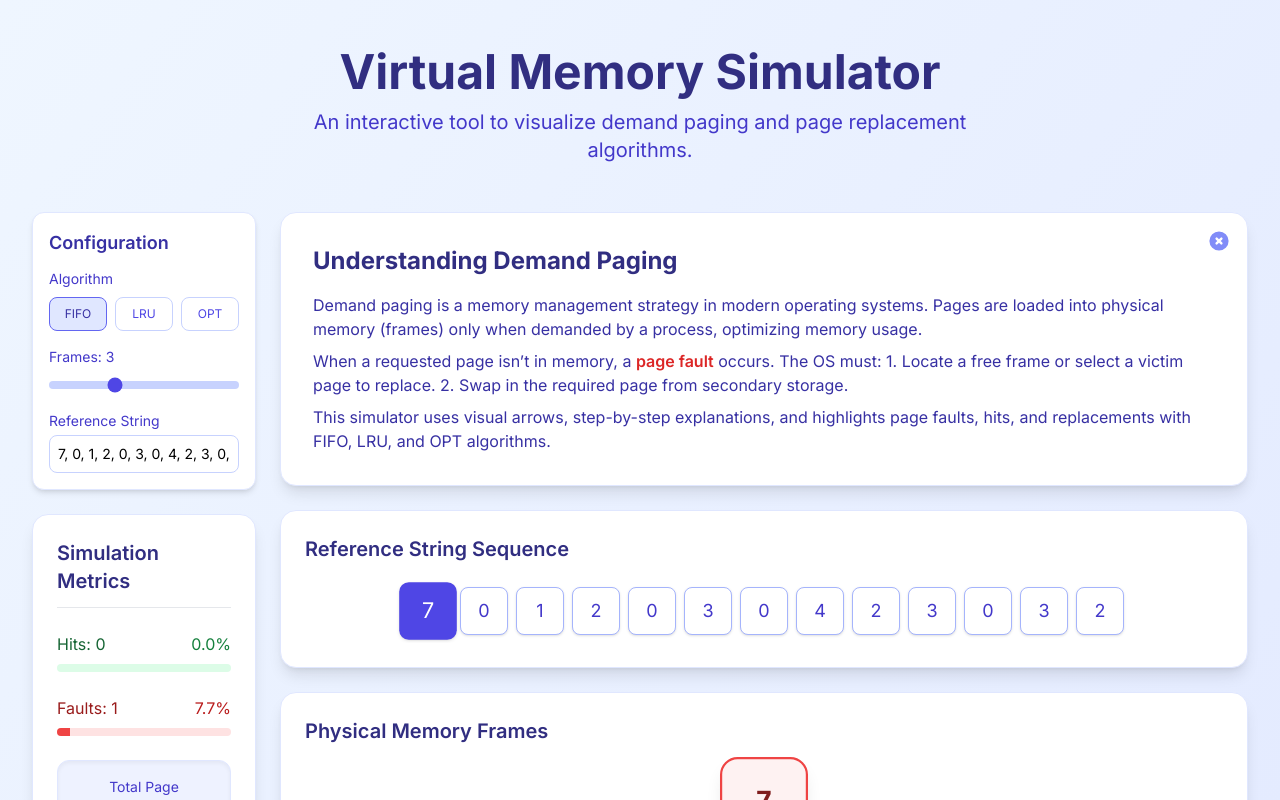
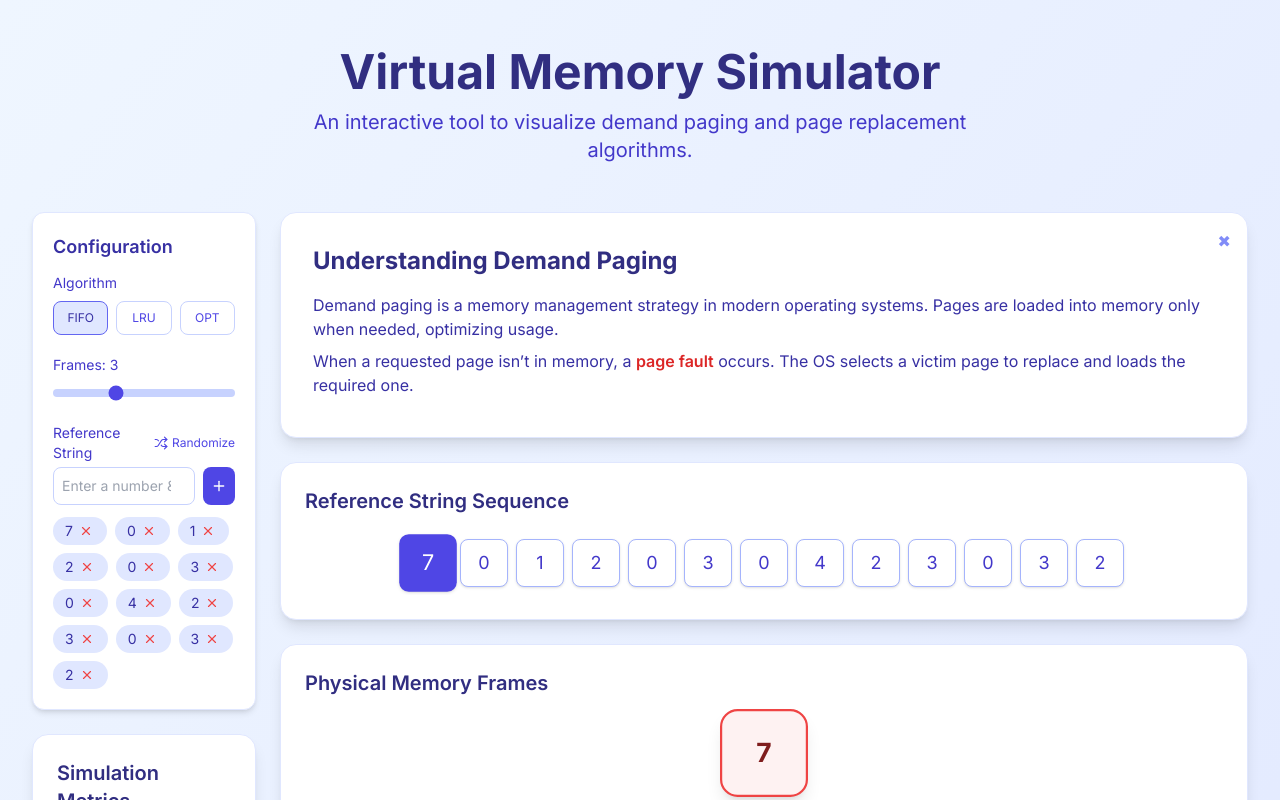
Before and after one commit to A-b-h-i-n-a-v-1-9/Virtual_Memory_Simulator_OSDS, a React (Vite) app: page / in a window 1280 px wide. Shown: the top 800 px of the page. Built offline with nearby package versions, Linux system fonts and the light colour scheme; the HTML template or start-up script is replaced by a standard one.

Commit message:
randomizer and numbers edit added

```diff
--- a/package.json
+++ b/package.json
@@ -7,10 +7,13 @@
     "dev": "vite",
     "build": "tsc -b && vite build",
     "lint": "eslint .",
-    "preview": "vite preview"
+    "preview": "vite preview",
+    "predeploy": "npm run build",
+    "deploy": "gh-pages -d dist"
   },
   "dependencies": {
     "framer-motion": "^12.23.12",
+    "lucide-react": "^0.545.0",
     "react": "^19.1.1",
     "react-dom": "^19.1.1",
     "react-tooltip": "^5.29.1"
@@ -24,6 +27,7 @@
     "eslint": "^9.33.0",
     "eslint-plugin-react-hooks": "^5.2.0",
     "eslint-plugin-react-refresh": "^0.4.20",
+    "gh-pages": "^6.3.0",
     "globals": "^16.3.0",
     "postcss": "^8.4.38",
     "tailwindcss": "^3.4.1",
--- a/src/App.tsx
+++ b/src/App.tsx
@@ -64,13 +64,13 @@ export default function App() {
     setIsAutoPlaying(!isAutoPlaying);
   };
 
-  // Fix auto-play with useEffect
+  // ✅ Fixed type for interval
   useEffect(() => {
-    let interval: NodeJS.Timeout;
+    let interval: ReturnType<typeof setInterval>;
     if (isAutoPlaying && index < steps.length - 1) {
       interval = setInterval(() => {
         setIndex((prev) => (prev < steps.length - 1 ? prev + 1 : prev));
-      }, 1000); // 1 second per step
+      }, 1000);
     }
     return () => clearInterval(interval);
   }, [isAutoPlaying, index, steps.length]);
@@ -84,7 +84,7 @@ export default function App() {
         </header>
 
         <div className="grid grid-cols-1 lg:grid-cols-5 gap-6">
-          {/* Sidebar - Configuration and Stats */}
+          {/* Sidebar */}
           <div className="lg:col-span-1 space-y-6">
             <AlgorithmSelector
               algorithm={algorithm}
@@ -97,7 +97,7 @@ export default function App() {
             <Stats hits={hitsSoFar} faults={faultsSoFar} total={referenceString.length} />
           </div>
 
-          {/* Main Content - Visualization and Controls */}
+          {/* Main */}
           <div className="lg:col-span-4 space-y-6">
             {showIntro && (
               <div className="bg-white rounded-2xl shadow-lg border border-indigo-100 p-6 lg:p-8 relative overflow-hidden">
@@ -105,14 +105,11 @@ export default function App() {
                   onClick={() => setShowIntro(false)}
                   className="absolute top-4 right-4 text-indigo-400 hover:text-indigo-600 transition-colors"
                 >
-                  <svg xmlns="http://www.w3.org/2000/svg" className="h-6 w-6" viewBox="0 0 20 20" fill="currentColor">
-                    <path fillRule="evenodd" d="M10 18a8 8 0 100-16 8 8 0 000 16zM8.707 7.293a1 1 0 00-1.414 1.414L8.586 10l-1.293 1.293a1 1 0 101.414 1.414L10 11.414l1.293 1.293a1 1 0 001.414-1.414L11.414 10l1.293-1.293a1 1 0 00-1.414-1.414L10 8.586 8.707 7.293z" clipRule="evenodd" />
-                  </svg>
+                  ✖
                 </button>
                 <h2 className="text-2xl font-bold mb-4 text-indigo-900">Understanding Demand Paging</h2>
-                <p className="mb-2 text-indigo-800">Demand paging is a memory management strategy in modern operating systems. Pages are loaded into physical memory (frames) only when demanded by a process, optimizing memory usage.</p>
-                <p className="mb-2 text-indigo-800">When a requested page isn’t in memory, a <span className="font-semibold text-red-600">page fault</span> occurs. The OS must: 1. Locate a free frame or select a victim page to replace. 2. Swap in the required page from secondary storage.</p>
-                <p className="text-indigo-800">This simulator uses visual arrows, step-by-step explanations, and highlights page faults, hits, and replacements with FIFO, LRU, and OPT algorithms.</p>
+                <p className="mb-2 text-indigo-800">Demand paging is a memory management strategy in modern operating systems. Pages are loaded into memory only when needed, optimizing usage.</p>
+                <p className="mb-2 text-indigo-800">When a requested page isn’t in memory, a <span className="font-semibold text-red-600">page fault</span> occurs. The OS selects a victim page to replace and loads the required one.</p>
               </div>
             )}
 
@@ -123,7 +120,12 @@ export default function App() {
 
             <div className="bg-white rounded-2xl shadow-lg border border-indigo-100 p-6">
               <h3 className="text-xl font-semibold mb-4 text-indigo-900">Physical Memory Frames</h3>
-              <FrameView frames={currentStep.frames} current={currentStep.page} fault={currentStep.fault} replacedPage={currentStep.replacedPage} />
+              <FrameView
+                frames={currentStep.frames}
+                current={currentStep.page}
+                fault={currentStep.fault}
+                replacedPage={currentStep.replacedPage}
+              />
             </div>
 
             <ExplanationBox
@@ -161,9 +163,6 @@ export default function App() {
               className="mt-3 text-indigo-700 hover:text-indigo-900 font-semibold inline-flex items-center transition-colors"
             >
               Reopen Introduction
-              <svg xmlns="http://www.w3.org/2000/svg" className="h-5 w-5 ml-2" viewBox="0 0 20 20" fill="currentColor">
-                <path fillRule="evenodd" d="M18 10a8 8 0 11-16 0 8 8 0 0116 0zm-8-3a1 1 0 00-.867.5 1 1 0 11-1.731-1A3 3 0 0113 8a3.001 3.001 0 01-2 2.83V11a1 1 0 11-2 0v-1a1 1 0 011-1 1 1 0 100-2zm0 8a1 1 0 100-2 1 1 0 000 2z" clipRule="evenodd" />
-              </svg>
             </button>
           )}
         </footer>
--- a/src/components/AlgorithmSelector.tsx
+++ b/src/components/AlgorithmSelector.tsx
@@ -1,4 +1,6 @@
-// components/AlgorithmSelector.tsx (Compact version)
+import { useState } from "react";
+import { Plus, X, Shuffle } from "lucide-react";
+
 interface AlgorithmSelectorProps {
   algorithm: string;
   onAlgorithmChange: (algorithm: string) => void;
@@ -16,36 +18,60 @@ export default function AlgorithmSelector({
   referenceString,
   onReferenceStringChange
 }: AlgorithmSelectorProps) {
+  const [inputValue, setInputValue] = useState("");
+
   const algorithms = [
     { id: "FIFO", name: "FIFO", description: "Evicts oldest page" },
     { id: "LRU", name: "LRU", description: "Evicts least recently used" },
     { id: "OPT", name: "OPT", description: "Optimal (theoretical)" }
   ];
 
-  const handleRefStringInput = (e: React.ChangeEvent<HTMLInputElement>) => {
-    const value = e.target.value;
-    const newRefString = value.split(',').map(num => parseInt(num.trim(), 10)).filter(num => !isNaN(num) && num >= 0);
-    if (newRefString.length > 0 && newRefString.length <= 20) {
-      onReferenceStringChange(newRefString);
+  const handleAddNumber = () => {
+    const num = parseInt(inputValue.trim(), 10);
+    if (isNaN(num) || num < 0) return; // only positive integers
+
+    const newList = [...referenceString, num].slice(0, 20); // limit to 20 numbers
+    onReferenceStringChange(newList);
+    setInputValue("");
+  };
+
+  const handleRemove = (index: number) => {
+    const updated = referenceString.filter((_, i) => i !== index);
+    onReferenceStringChange(updated.length > 0 ? updated : []); // prevent crash
+  };
+
+  const handleKeyPress = (e: React.KeyboardEvent<HTMLInputElement>) => {
+    if (e.key === "Enter") {
+      e.preventDefault();
+      handleAddNumber();
     }
   };
 
+  const handleRandomize = () => {
+    const randomArray = Array.from(
+      { length: 10 },
+      () => Math.floor(Math.random() * 10)
+    );
+    onReferenceStringChange(randomArray);
+  };
+
   return (
-    <div className="bg-white p-4 rounded-xl shadow-md border border-indigo-100">
+    <div className="bg-white p-5 rounded-xl shadow-md border border-indigo-100">
       <h2 className="text-lg font-semibold mb-3 text-indigo-800">Configuration</h2>
 
-      <div className="space-y-4">
+      <div className="space-y-5">
+        {/* Algorithm Selection */}
         <div>
           <h3 className="text-sm font-medium mb-2 text-indigo-700">Algorithm</h3>
           <div className="grid grid-cols-3 gap-2">
-            {algorithms.map(algo => (
+            {algorithms.map((algo) => (
               <button
                 key={algo.id}
                 onClick={() => onAlgorithmChange(algo.id)}
                 className={`p-2 text-xs rounded-lg border transition-colors ${
                   algorithm === algo.id
-                    ? 'bg-indigo-100 border-indigo-500 text-indigo-800 font-medium'
-                    : 'bg-white border-indigo-200 text-indigo-600 hover:bg-indigo-50'
+                    ? "bg-indigo-100 border-indigo-500 text-indigo-800 font-medium"
+                    : "bg-white border-indigo-200 text-indigo-600 hover:bg-indigo-50"
                 }`}
                 title={algo.description}
               >
@@ -55,9 +81,12 @@ export default function AlgorithmSelector({
           </div>
         </div>
 
+        {/* Frame Count Slider */}
         <div>
           <div className="flex justify-between items-center mb-1">
-            <h3 className="text-sm font-medium text-indigo-700">Frames: {frameCount}</h3>
+            <h3 className="text-sm font-medium text-indigo-700">
+              Frames: {frameCount}
+            </h3>
           </div>
           <input
             type="range"
@@ -69,15 +98,61 @@ export default function AlgorithmSelector({
           />
         </div>
 
+        {/* Reference String Input */}
         <div>
-          <h3 className="text-sm font-medium mb-1 text-indigo-700">Reference String</h3>
-          <input
-            type="text"
-            value={referenceString.join(', ')}
-            onChange={handleRefStringInput}
-            className="w-full p-2 text-sm border border-indigo-200 rounded-lg focus:ring-1 focus:ring-indigo-500 focus:border-indigo-500"
-            placeholder="e.g., 7, 0, 1, 2, 0, 3"
-          />
+          <div className="flex justify-between items-center mb-1">
+            <h3 className="text-sm font-medium text-indigo-700">
+              Reference String
+            </h3>
+            <button
+              onClick={handleRandomize}
+              className="flex items-center gap-1 text-xs text-indigo-600 hover:text-indigo-800 transition-colors"
+              title="Generate random sequence"
+            >
+              <Shuffle size={14} /> Randomize
+            </button>
+          </div>
+
+          <div className="flex gap-2">
+            <input
+              type="number"
+              value={inputValue}
+              onChange={(e) => setInputValue(e.target.value)}
+              onKeyDown={handleKeyPress}
+              className="w-full p-2 text-sm border border-indigo-200 rounded-lg focus:ring-1 focus:ring-indigo-500 focus:border-indigo-500"
+              placeholder="Enter a number & press Enter"
+            />
+            <button
+              onClick={handleAddNumber}
+              className="p-2 bg-indigo-600 text-white rounded-lg hover:bg-indigo-700 flex items-center justify-center"
+              title="Add number"
+            >
+              <Plus size={16} />
+            </button>
+          </div>
+
+          {/* Display added numbers */}
+          <div className="flex flex-wrap gap-2 mt-3">
+            {referenceString.length > 0 ? (
+              referenceString.map((num, index) => (
+                <span
+                  key={index}
+                  className="px-3 py-1 bg-indigo-100 text-indigo-800 rounded-full text-sm flex items-center gap-1"
+                >
+                  {num}
+                  <button
+                    onClick={() => handleRemove(index)}
+                    className="text-red-500 hover:text-red-700 rounded-full p-0.5 transition-colors"
+                    title="Remove number"
+                  >
+                    <X size={14} />
+                  </button>
+                </span>
+              ))
+            ) : (
+              <p className="text-xs text-gray-400 italic">No numbers added yet</p>
+            )}
+          </div>
         </div>
       </div>
     </div>
--- a/src/utils/algorithms.ts
+++ b/src/utils/algorithms.ts
@@ -1,138 +1,141 @@
-// utils/algorithms.ts
-export type Step = {
+export interface Step {
   frames: number[];
   page: number;
   fault: boolean;
   explanation: string;
-};
+  replacedPage?: number; // 👈 add this line
+}
 
+
+// FIFO
 export function simulateFIFO(refs: number[], frameCount: number): Step[] {
+  const frames: number[] = [];
   const steps: Step[] = [];
-    const frames: number[] = [];
   const queue: number[] = [];
 
-    for (let page of refs) {
+  refs.forEach(page => {
     let fault = false;
-        let explanation = "";
+    let replaced: number | undefined;
 
     if (!frames.includes(page)) {
       fault = true;
       if (frames.length < frameCount) {
         frames.push(page);
+      } else {
+        replaced = queue.shift();
+        if (replaced !== undefined) {
+          const idx = frames.indexOf(replaced);
+          frames[idx] = page;
+        }
+      }
       queue.push(page);
-                explanation = `Page ${page} not in memory → loaded into empty frame.`;
-            } else {
-                const victim = queue.shift()!;
-                const idx = frames.indexOf(victim);
-                frames[idx] = page;
-                queue.push(page);
-                explanation = `Page ${page} not in memory → replaced oldest page ${victim} (FIFO).`;
-            }
-        } else {
-            explanation = `Page ${page} is already in memory → no page fault.`;
     }
 
-        steps.push({ frames: [...frames], page, fault, explanation });
-    }
+    steps.push({
+      frames: [...frames],
+      page,
+      fault,
+      explanation: fault
+        ? replaced !== undefined
+          ? `Page ${page} caused a fault. Replaced ${replaced} (FIFO).`
+          : `Page ${page} caused a fault and was loaded.`
+        : `Page ${page} was a hit.`,
+      replacedPage: replaced,
+    });
+  });
+
   return steps;
 }
 
+// LRU
 export function simulateLRU(refs: number[], frameCount: number): Step[] {
+  const frames: number[] = [];
   const steps: Step[] = [];
-    const frames: number[] = [];
-    const recentlyUsed: number[] = [];
+  const recent: Map<number, number> = new Map();
 
-    for (let page of refs) {
+  refs.forEach((page, i) => {
     let fault = false;
-        let explanation = "";
-
-        // Update recently used list
-        const pageIndex = recentlyUsed.indexOf(page);
-        if (pageIndex > -1) {
-            recentlyUsed.splice(pageIndex, 1);
-        }
-        recentlyUsed.push(page);
+    let replaced: number | undefined;
 
     if (!frames.includes(page)) {
       fault = true;
       if (frames.length < frameCount) {
         frames.push(page);
-                explanation = `Page ${page} not in memory → loaded into empty frame.`;
       } else {
-                // Find least recently used page (first in the recentlyUsed list that's in frames)
-                let victim = -1;
-                for (let i = 0; i < recentlyUsed.length; i++) {
-                    if (frames.includes(recentlyUsed[i])) {
-                        victim = recentlyUsed[i];
-                        recentlyUsed.splice(i, 1);
-                        break;
+        // least recently used
+        let lruPage = [...recent.entries()].sort((a, b) => a[1] - b[1])[0][0];
+        replaced = lruPage;
+        const idx = frames.indexOf(lruPage);
+        frames[idx] = page;
       }
     }
 
-                const idx = frames.indexOf(victim);
-                frames[idx] = page;
-                explanation = `Page ${page} not in memory → replaced least recently used page ${victim} (LRU).`;
-            }
-        } else {
-            explanation = `Page ${page} is already in memory → no page fault.`;
-        }
+    recent.set(page, i);
 
-        steps.push({ frames: [...frames], page, fault, explanation });
-    }
+    steps.push({
+      frames: [...frames],
+      page,
+      fault,
+      explanation: fault
+        ? replaced !== undefined
+          ? `Page ${page} caused a fault. Replaced ${replaced} (LRU).`
+          : `Page ${page} caused a fault and was loaded.`
+        : `Page ${page} was a hit.`,
+      replacedPage: replaced,
+    });
+  });
+
   return steps;
 }
 
+// OPT (Optimal)
 export function simulateOPT(refs: number[], frameCount: number): Step[] {
+  const frames: number[] = [];
   const steps: Step[] = [];
-    const frames: number[] = [];
 
-    for (let i = 0; i < refs.length; i++) {
-        const page = refs[i];
+  refs.forEach((page, i) => {
     let fault = false;
-        let explanation = "";
+    let replaced: number | undefined;
 
     if (!frames.includes(page)) {
       fault = true;
       if (frames.length < frameCount) {
         frames.push(page);
-                explanation = `Page ${page} not in memory → loaded into empty frame.`;
       } else {
-                // Find which page will not be used for the longest time
-                let farthest = -1;
-                let victim = -1;
-
-                for (let j = 0; j < frames.length; j++) {
-                    const framePage = frames[j];
-                    let nextUse = Infinity;
-
-                    // Find next use of this page
-                    for (let k = i + 1; k < refs.length; k++) {
-                        if (refs[k] === framePage) {
-                            nextUse = k;
+        // find the page used farthest in the future
+        let farthestIndex = -1;
+        let victim: number | undefined;
+        for (const f of frames) {
+          const nextUse = refs.slice(i + 1).indexOf(f);
+          if (nextUse === -1) {
+            victim = f;
             break;
+          }
+          if (nextUse > farthestIndex) {
+            farthestIndex = nextUse;
+            victim = f;
+          }
+        }
+        if (victim !== undefined) {
+          replaced = victim;
+          const idx = frames.indexOf(victim);
+          frames[idx] = page;
+        }
       }
     }
 
-                    if (nextUse === Infinity) {
-                        victim = framePage;
-                        break;
-                    }
+    steps.push({
+      frames: [...frames],
+      page,
+      fault,
+      explanation: fault
+        ? replaced !== undefined
+          ? `Page ${page} caused a fault. Replaced ${replaced} (OPT).`
+          : `Page ${page} caused a fault and was loaded.`
+        : `Page ${page} was a hit.`,
+      replacedPage: replaced,
+    });
+  });
 
-                    if (nextUse > farthest) {
-                        farthest = nextUse;
-                        victim = framePage;
-                    }
-                }
-
-                const idx = frames.indexOf(victim);
-                frames[idx] = page;
-                explanation = `Page ${page} not in memory → replaced page ${victim} that won't be used for the longest time (OPT).`;
-            }
-        } else {
-            explanation = `Page ${page} is already in memory → no page fault.`;
-        }
-
-        steps.push({ frames: [...frames], page, fault, explanation });
-    }
   return steps;
 }
--- a/vite.config.ts
+++ b/vite.config.ts
@@ -1,9 +1,10 @@
 import { defineConfig } from 'vite'
 import react from '@vitejs/plugin-react'
 
-export default defineConfig({
+export default defineConfig(({ command }) => ({
+  base: command === "build" ? "/Virtual_Memory_Simulator_OSDS/" : "/", // 👈 only for build/deploy
   plugins: [react()],
   server: {
     allowedHosts: ['cc976d635b29.ngrok-free.app'],
   },
-})
+}))
```
Also changed, not shown: 1 other file (tests, documents, lock files or other folders). Lines whose indentation alone changed are shown as unchanged.
